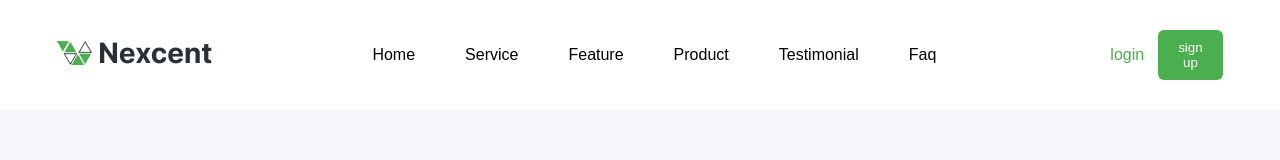
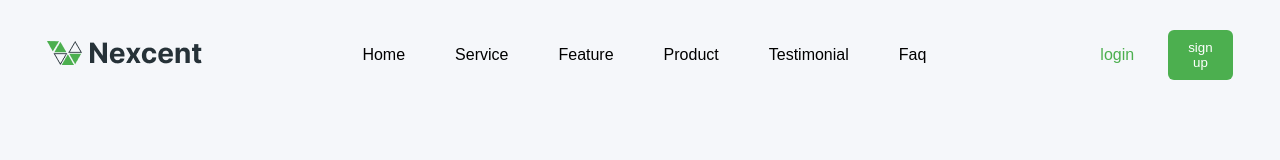
Before and after one commit to Vitormwxm/landing-page-angular, an Angular app in the folder landing-page/: page / in a window 1280 px wide. Shown: the top 160 px of the page. Built offline with nearby package versions, Linux system fonts and the light colour scheme.

Commit message:
adjusting background and padding of header

```diff
--- a/landing-page/src/app/components/header/header.component.scss
+++ b/landing-page/src/app/components/header/header.component.scss
@@ -6,6 +6,7 @@
     padding: 30px 105px;
     justify-content: center;
     font-family: sans-serif;
+    background-color: #F5F7FA;
 
 
     .header-logo {
@@ -34,7 +35,7 @@
 
         p {
             color: $primary;
-            padding: 0px 14px 0px 0px;
+            padding: 0px 34px 0px 0px;
         }
     }
 
```
